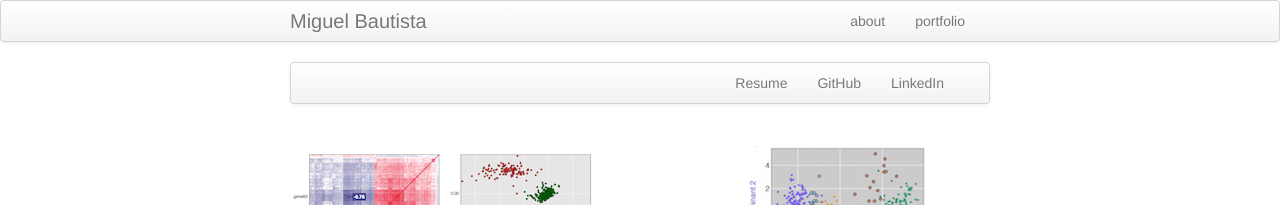
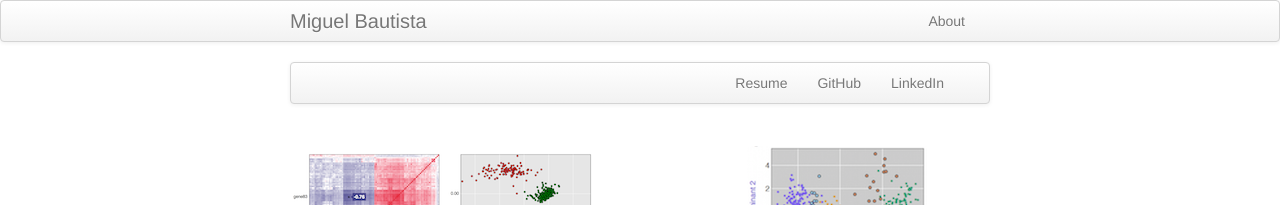
Before and after one commit to mbguel/mbguel.github.io, a Jekyll site: the page built from index.md, in a window 1280 px wide. Shown: the top 205 px of the page. Built offline with Jekyll 4.4.1, drawn with Linux system fonts in a browser that asks for light colours.

```diff
--- a/_includes/themes/twitter/default.html
+++ b/_includes/themes/twitter/default.html
@@ -35,8 +35,8 @@
         <div class="container-narrow">
           <a class="brand" href="{{ HOME_PATH }}">{{ site.title }}</a>
           <ul class="nav">
-              <li><a href="{{ BASE_PATH }}/pages/about.html">about</a></li>
-              <li><a href="{{ BASE_PATH }}/pages/pubs.html">portfolio</a></li>
+              <li><a href="{{ BASE_PATH }}/pages/about.html">About</a></li>
+              <!-- <li><a href="{{ BASE_PATH }}/pages/pubs.html">portfolio</a></li> -->
               <!-- <li><a href="{{ BASE_PATH }}/pages/talks.html">talks</a></li> -->
               <!-- <li><a href="{{ BASE_PATH }}/pages/software.html">software</a></li> -->
               <!-- <li><a href="{{ BASE_PATH }}/pages/teaching.html">teaching</a></li> -->
```
